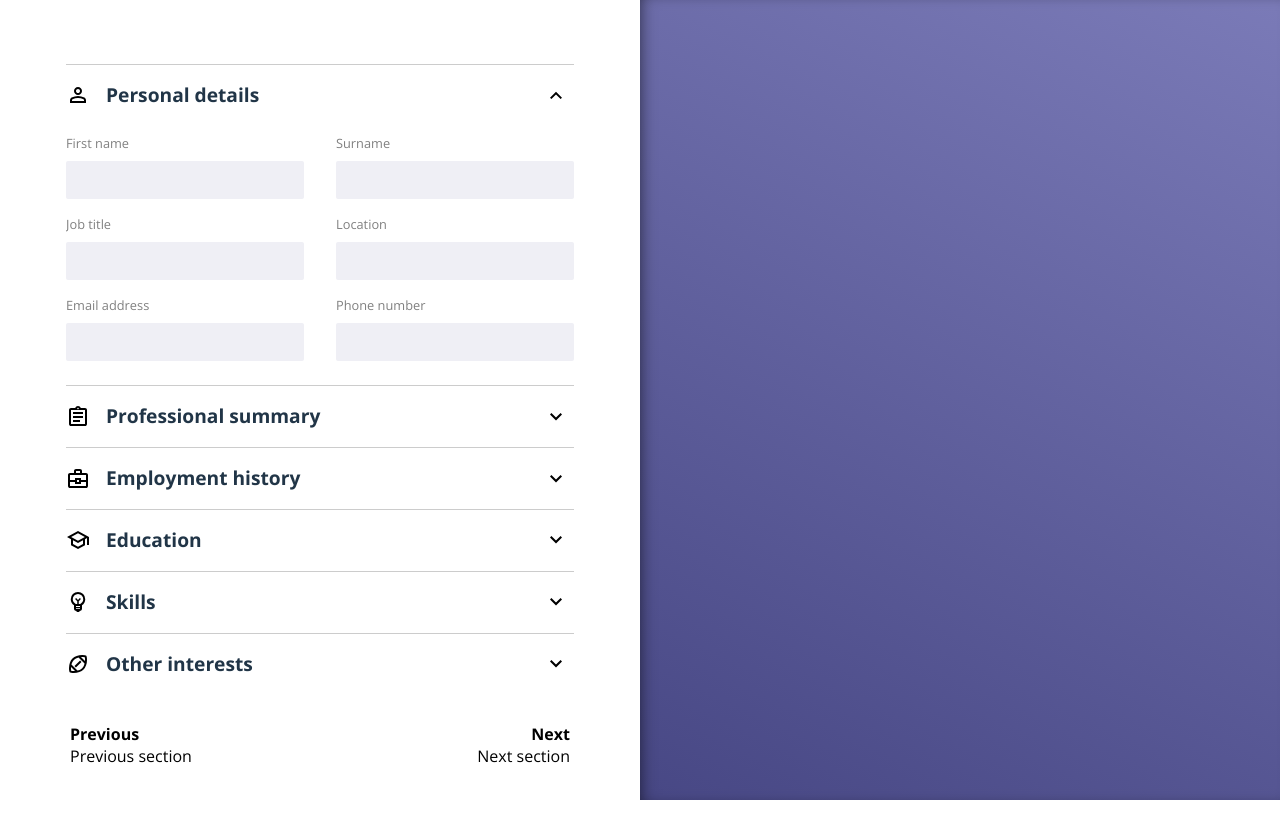
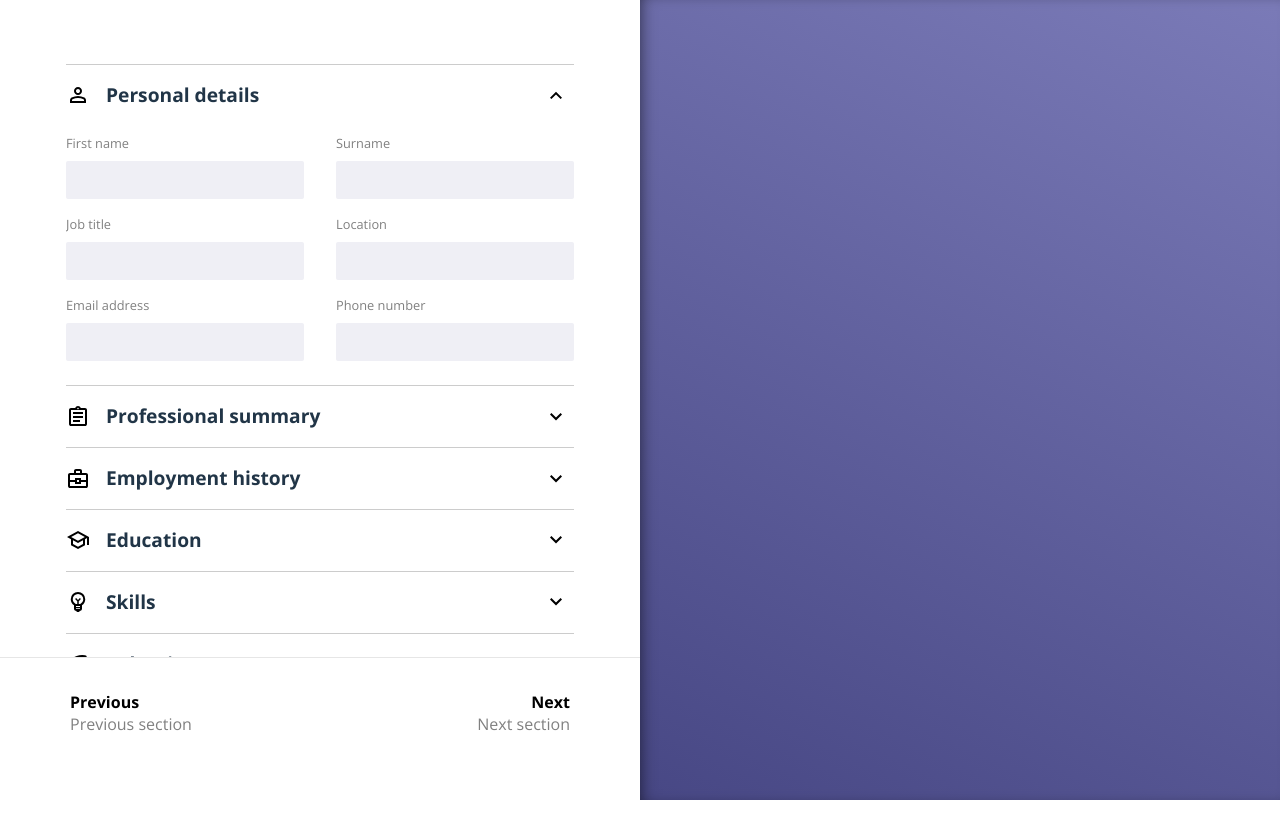
Before and after one commit to CJohnston079/odin-cv-builder, a React (Vite) app: page / in a window 1280 px wide. Shown: the top 838 px of the page. Built offline with nearby package versions, Linux system fonts and the light colour scheme.

Commit message:
feat: add styling to #nav-buttons container

```diff
--- a/src/styles/editor/Editor.css
+++ b/src/styles/editor/Editor.css
@@ -15,9 +15,10 @@ form {
 	display: flex;
 	justify-content: space-between;
 
-	padding: 2rem 4rem;
+	padding-top: 2rem;
+	border-top: solid 1px hsl(0, 0%, 90%);
 
-	background-color: white;
+	background-color: hsl(0, 0%, 100%);
 }
 
 #previous-section,
@@ -37,4 +38,5 @@ form {
 .button-subheading {
 	display: block;
 	font-weight: normal;
+	color: hsl(0, 0%, 50%);
 }
```
